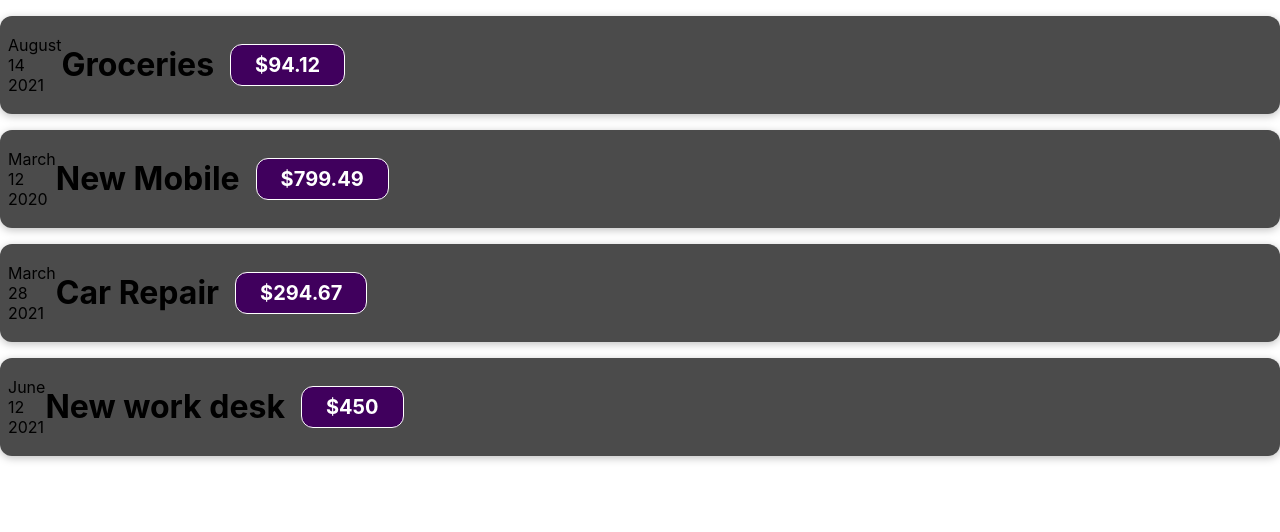
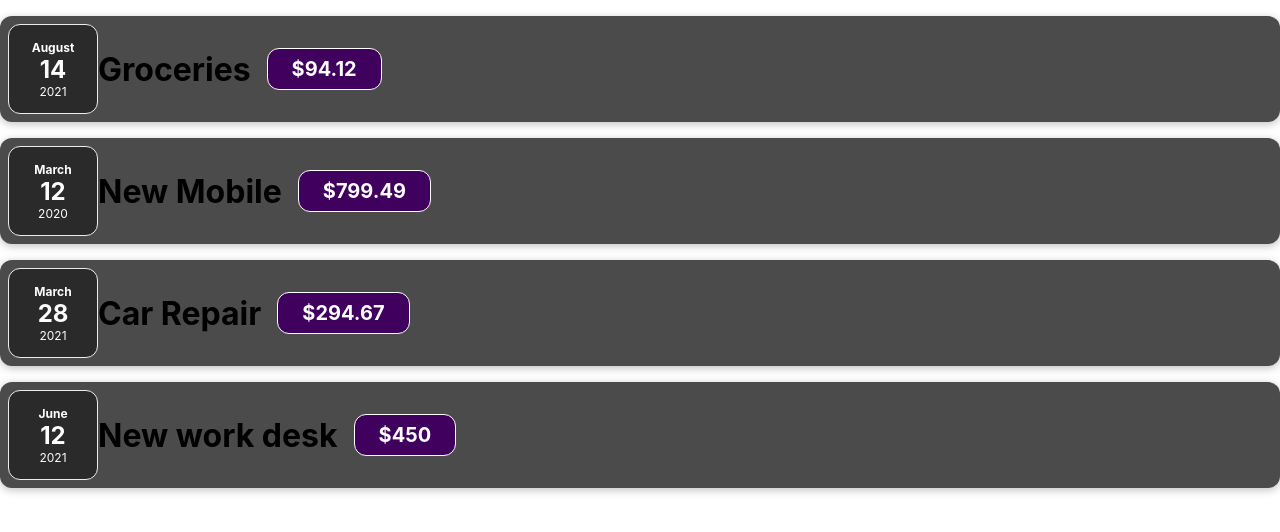
Before and after one commit to GURUNMG/FULL-STACK, a React (Create React App) app in the folder PROJECT/expense-tracker/: page / in a window 1280 px wide. Shown: the top 532 px of the page. Built offline with nearby package versions, Linux system fonts and the light colour scheme.

Commit message:
expensedate-styling

```diff
--- a/PROJECT/expense-tracker/src/App.js
+++ b/PROJECT/expense-tracker/src/App.js
@@ -1,6 +1,6 @@
 import './App.css';
 import ExpenseItem from './components/expense-item/ExpenseItem.jsx';
-// import ExpenseDate from './components/expense-date/expenseDate.jsx';
+// import ExpenseDate from './components/expense-date/ExpenseDate.jsx';
 function App() {
   const DUMMY_DATA = [
     {
--- a/PROJECT/expense-tracker/src/components/expense-date/ExpenseDate.css
+++ b/PROJECT/expense-tracker/src/components/expense-date/ExpenseDate.css
@@ -0,0 +1,26 @@
+.expense-date {
+  display: flex;
+  flex-direction: column;
+  width: 5.5rem;
+  height: 5.5rem;
+  border: 1px solid #ececec;
+  background-color: #2a2a2a;
+  color: white;
+  border-radius: 12px;
+  align-items: center;
+  justify-content: center;
+}
+
+.expense-date__month {
+  font-size: 0.75rem;
+  font-weight: bold;
+}
+
+.expense-date__year {
+  font-size: 0.75rem;
+}
+
+.expense-date__day {
+  font-size: 1.5rem;
+  font-weight: bold;
+}
--- a/PROJECT/expense-tracker/src/components/expense-date/ExpenseDate.jsx
+++ b/PROJECT/expense-tracker/src/components/expense-date/ExpenseDate.jsx
@@ -1,11 +1,17 @@
 import React from "react";
+import './ExpenseDate.css'
 
-const ExpenseDate=() =>{
+const ExpenseDate=(props) =>{
+  const {date}=props;
+  const day=date.toLocaleString('en-US', {day:'2-digit'})
+  const month=date.toLocaleString('en-US',{month:'long'});
+  const year=date.getFullYear();
+  console.log(day, month, year)
   return (
-    <div>
-      <div>{month}</div>
-      <div>{day}</div>
-      <div>{year}</div>
+    <div className="expense-date">
+      <div className="expense-date__month">{month}</div>
+      <div className="expense-date__day">{day}</div>
+      <div className="expense-date__year">{year}</div>
     </div>
   )
 }
--- a/PROJECT/expense-tracker/src/components/expense-item/ExpenseItem.jsx
+++ b/PROJECT/expense-tracker/src/components/expense-item/ExpenseItem.jsx
@@ -1,6 +1,6 @@
 import React from "react";
 import './ExpenseItem.css'
-
+import ExpenseDate from "../expense-date/ExpenseDate";
 const ExpenseItem=(props)=>{
   console.log(props)
   let {title=" ",
@@ -8,18 +8,11 @@
   date=new Date()}=props;
 
 
-  const day=date.toLocaleString('en-US', {day:'2-digit'})
-  const month=date.toLocaleString('en-US',{month:'long'});
-  const year=date.getFullYear();
-  console.log(day, month, year)
+
 
   return (
     <div className="expense-item">
-      <div>
-        <div>{month}</div>
-        <div>{day}</div>
-        <div>{year}</div>
-      </div>
+      <ExpenseDate date={date}></ExpenseDate>
       <div className="expense-item__description">
         <h1>{title}</h1>
         <div className="expense-item__price">${amount}</div>
```
Lines whose indentation alone changed are shown as unchanged.
